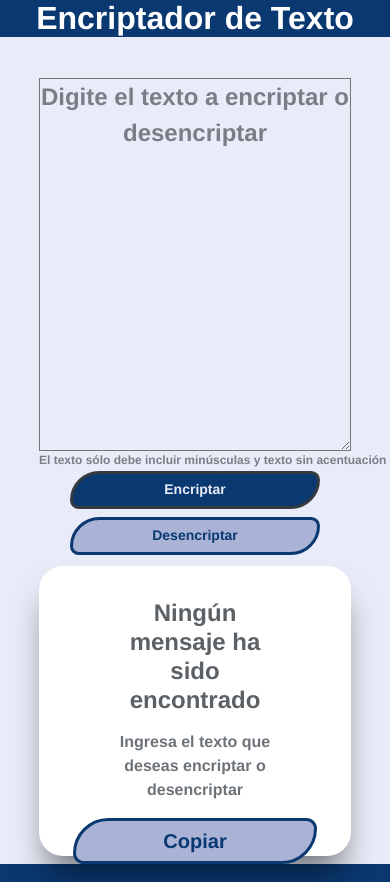
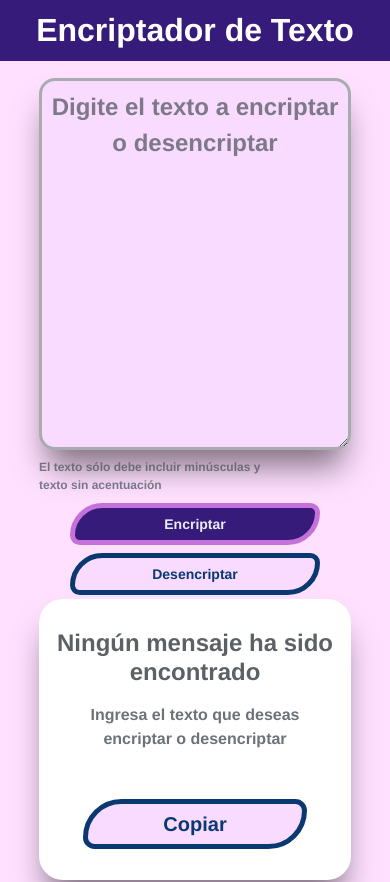
Before and after one commit to sileneg/encriptador-texto, a plain HTML site: page index.html in a window 390 px wide. Shown: the top 882 px of the page. Drawn offline with Linux system fonts and the light colour scheme.

Commit message:
Se hizo modificaciones en el scrip.js y style.css

```diff
--- a/script.js
+++ b/script.js
@@ -1,12 +1,3 @@
-document.addEventListener("DOMContentLoaded", function() {
-    const textarea = document.getElementById("texto");
-    const initialPlaceholder = "Digite el texto a encriptar o desencriptar";
-
-    textarea.addEventListener("focus", function() {
-        textarea.placeholder = initialPlaceholder;
-    });
-});
-
 function fnencriptar() {
     const texto = document.getElementById("texto").value.trim();
     const mensajeEncrip = document.getElementById("mensaje-encrip");
@@ -16,24 +7,22 @@ function fnencriptar() {
     const copiarTextoBtn = document.querySelector(".copiar-texto");
     const textarea = document.getElementById("texto");
 
-    // Validar entrada de texto
     if (texto === "") {
         textarea.placeholder = "Debe ingresar un texto para encriptar";
         return;
     }
 
     if (!/^[a-z ]+$/.test(texto)) {
-        textarea.value = ""; // Borrar el texto
+        textarea.value = "";
         textarea.placeholder = "Solo se aceptan letras minúsculas sin acentos ni caracteres especiales.";
         return;
     }
 
-    // Ocultar imagen
     muneco.style.display = "none";
     mensajeEncrip.style.display = "flex";
-    mensajeEncrip.style.alignItems = "center";
+    mensajeEncrip.style.alignItems = "flex-start";
+    document.querySelector('.text-encriptado').style.justifyContent = 'flex-start';
 
-    // Mostrar texto encriptado
     let textoEncriptado = texto.replace(/e/g, "enter")
                                .replace(/i/g, "imes")
                                .replace(/a/g, "ai")
@@ -42,7 +31,6 @@ function fnencriptar() {
     tituloMensaje.textContent = "Texto Encriptado con éxito";
     textoInicial.textContent = textoEncriptado;
 
-    // Mostrar botón de copiar
     copiarTextoBtn.style.display = "block";
 }
 
@@ -55,24 +43,22 @@ function fndesencriptar() {
     const copiarTextoBtn = document.querySelector(".copiar-texto");
     const textarea = document.getElementById("texto");
 
-    // Validar entrada de texto
     if (texto === "") {
         textarea.placeholder = "Debe ingresar un texto para desencriptar";
         return;
     }
 
     if (!/^[a-z ]+$/.test(texto)) {
-        textarea.value = ""; // Borrar el texto
+        textarea.value = "";
         textarea.placeholder = "Solo se aceptan letras minúsculas sin acentos ni caracteres especiales.";
         return;
     }
 
-    // Ocultar imagen
     muneco.style.display = "none";
     mensajeEncrip.style.display = "flex";
-    mensajeEncrip.style.alignItems = "center";
+    mensajeEncrip.style.alignItems = "flex-start";
+    document.querySelector('.text-encriptado').style.justifyContent = 'flex-start';
 
-    // Mostrar texto desencriptado
     let textoDesencriptado = texto.replace(/enter/g, "e")
                                   .replace(/imes/g, "i")
                                   .replace(/ai/g, "a")
@@ -81,13 +67,29 @@ function fndesencriptar() {
     tituloMensaje.textContent = "Texto Desencriptado";
     textoInicial.textContent = textoDesencriptado;
 
-    // Mostrar botón de copiar
     copiarTextoBtn.style.display = "block";
 }
 
 function fncopiar() {
     const textoInicial = document.getElementById("texto-inicial").textContent;
-    navigator.clipboard.writeText(textoInicial).then(() => {
-        alert("Texto copiado al portapapeles");
-    });
+    if (navigator.clipboard) {
+        navigator.clipboard.writeText(textoInicial).then(() => {
+            alert("Texto copiado");
+        }).catch(err => {
+            console.error('Error al copiar el texto: ', err);
+        });
+    } else {
+        const textArea = document.createElement("textarea");
+        textArea.value = textoInicial;
+        document.body.appendChild(textArea);
+        textArea.focus();
+        textArea.select();
+        try {
+            document.execCommand('copy');
+            alert('Texto copiado');
+        } catch (err) {
+            console.error('Error al copiar el texto: ', err);
+        }
+        document.body.removeChild(textArea);
+    }
 }
--- a/style.css
+++ b/style.css
@@ -11,36 +11,42 @@ html, body {
 
 .titulo{
     width: 100vw;
-    height: 7vh;
-    background-color: #0A3871;
+    height: 9vh;
+    background-color: #371b7a;
     color: #fff;
 }
 
 .titulo-encriptador{
     text-align: center;
     font-family: 'Franklin Gothic Medium', 'Arial Narrow', Arial, sans-serif;
+    padding: 12px;
 }
 
 .contenedor{
     position: relative;
     width: 100vw;
     height: 75vh;
-    background-color: #E9ECF8;
-
+    background-color: #ffe0ff;
 }
 
-.texto-encriptado{
+.texto-encriptado {
     position: absolute;
     width: 42%;
     height: 50%;
     left: 12%;
     top: 15%;
+    border:3px solid #a9acaf;
+    box-shadow: 0rem 1.5rem 2rem -0.5rem rgba(0, 0, 0, 0.5);
+    border-radius: 1rem;
     font-family: 'Franklin Gothic Medium', 'Arial Narrow', Arial, sans-serif;
     font-style: normal;
     font-weight: bold;
     font-size: 1.5rem;
-    background-color: #E9ECF8;
+    background-color: #f8dbfe;
     line-height: 150%;
+    padding: 0.5rem;
+    box-sizing: border-box;
+    text-align: left;
 }
 
 .texto-encriptado::placeholder{
@@ -51,7 +57,6 @@ html, body {
 
 .texto-encriptado:focus, .texto-encriptado:active {
     outline: none;
-    border: none;
 }
 
 .restricciones{
@@ -64,7 +69,6 @@ html, body {
     padding: 0;
     left: 12%;
     top: 67%;
-
 }
 
 .restricciones p{
@@ -95,9 +99,10 @@ html, body {
     align-items: center;
     justify-content: center;
     border-radius:  50px 15px 50px;
+    border: 5px solid #c472d9;
     padding: 1rem;
     width: 25%;
-    background-color: #0A3871;
+    background-color:#371b7a;
     color: #E9ECF8;
     font-family: 'Franklin Gothic Medium', 'Arial Narrow', Arial, sans-serif;
     font-size: 1.25rem;
@@ -105,7 +110,6 @@ html, body {
     font-style: normal;
     text-align: center;
     line-height: 1.1875rem;
-    border: 3px solid #343A40;
     gap: 0.5rem;
  }
 
@@ -116,7 +120,7 @@ html, body {
     box-sizing: border-box;
     padding: 1rem;
     width: 25%;
-    background-color: #AAB2D5;
+    background-color: #f8dbfe;
     color: #0A3871;
     font-family: 'Franklin Gothic Medium', 'Arial Narrow', Arial, sans-serif;
     font-size: 1.25rem;
@@ -125,43 +129,41 @@ html, body {
     text-align: center;
     line-height: 1.1875rem;
     gap: 0.5rem;
-    border: 3px solid #0A3871;
+    border: 5px solid #0A3871;
  }
 
  .encriptar:hover, .desencriptar:hover{
     margin: 0.5%;
     width: 22%;
     padding: 0.75rem;
-    box-sizing: border-box; /* Incluye padding y border en el ancho total */
-
+    box-sizing: border-box;
  }
 
-.text-encriptado{
+ .text-encriptado {
     position: absolute;
     display: flex;
+    flex-direction: column;
     justify-content: center;
+    align-items: center;
     width: 22%;
     height: 90%;
     left: 65%;
-    top:5% ;
+    top: 5%;
     background-color: #fff;
-    box-shadow: 0rem  1.5rem 2rem -0.5rem  rgba(0, 0, 0, 0.5);
+    box-shadow: 0rem 1.5rem 2rem -0.5rem rgba(0, 0, 0, 0.5);
     border-radius: 1.5rem;
+    padding: 1rem;
 }
 
-.mensaje-encriptar{
-    position: absolute;
+.mensaje-encriptar {
     display: flex;
+    flex-direction: column;
     align-items: center;
-    flex-direction: column;
     justify-content: center;
     width: 100%;
-    padding: 0.25rem;
-    top: 63%;
     gap: 1rem;
     text-align: center;
 }
-
 
 .mensaje-encriptar h2{
     text-align: center;
@@ -172,8 +174,8 @@ html, body {
     line-height: 120%;
     color: #343A40;
     opacity: 0.8;
-    width: 60%;
-
+    width: 100%;
+    margin: 0;
 }
 
 .mensaje-encriptar p{
@@ -185,42 +187,44 @@ html, body {
     line-height: 150%;
     color: #495057;
     opacity: 0.8;
-    width: 60%;
+    width: 100%;
+    margin: 0;
 }
 
-.copiar-texto{
-    align-items: center;
+.copiar-texto {
+    align-self: center;
     justify-content: center;
-    border-radius:  50px 15px 50px;
+    border-radius: 50px 15px 50px;
     padding: 0.75rem;
-    width: 35%;
-    background-color: #AAB2D5;
+    width: 50%;
+    background-color:#f8dbfe;
     color: #0A3871;
     font-family: 'Franklin Gothic Medium', 'Arial Narrow', Arial, sans-serif;
     font-size: 1.25rem;
     font-weight: bold;
-    font-style: normal;
     text-align: center;
     line-height: 1rem;
-    border: 3px solid #0A3871;
+    border: 5px solid #0A3871;
+    margin-top: 2rem;
+    transition: none;
 }
 
 .copiar-texto:hover{
     margin: 0.5%;
-    width: 28%;
+    width: 45%;
     padding: 0.75rem;
     box-sizing: border-box;
 }
 
 .text-encriptado img{
-    position: absolute;
-    width: 90%;
-    height: 50%;
-    top: 10%;
+    display: block;
+    width: 100%;
+    max-height: 50%;
+    transition: display 0.3s ease-in-out;
 }
 
 .footer-contenedor {
-    background-color: #0A3871;
+    background-color:#371b7a;
     color: #fff;
     padding: 1rem;
     text-align: center;
@@ -255,6 +259,7 @@ html, body {
     font-size: 1rem;
     font-weight: bold;
     top:5%;
+    margin: 3px;
 }
 
 @media (max-width: 48em){
@@ -264,19 +269,19 @@ html, body {
     }
 
     .contenedor{
+        width: 100%;
         display: flex;
         flex-direction: row;
-        min-height: calc(102vh - 7vh - 15vh); /* Asegurar que contenedor tome el espacio necesario */
+        min-height: calc(102vh - 7vh - 15vh);
     }
 
     .encriptador-texto{
-        width: 100%;
+        width: 90%;
     }
 
     .texto-encriptado{
-        width: 80%;
+        width: 77%;
         height: 45%;
-        left: 10%;
         top: 5%;
     }
 
@@ -326,13 +331,13 @@ html, body {
     }
 
     .copiar-texto{
-        width: 48%;
+        width: 40%;
         top: 0;
     }
 
     .copiar-texto:hover{
         margin: 0.3%;
-        width: 46%;
+        width: 35%;
         padding: 0.75rem;
     }
 
@@ -345,7 +350,7 @@ html, body {
 
 @media (max-width: 30em){
     .titulo{
-        width: 100%;
+       width: 100%;
        height: 6%;
     }
 
@@ -353,27 +358,28 @@ html, body {
         width: 100%;
         display: flex;
         flex-direction: row;
-        min-height: calc(110vh - 7vh - 5vh); /* Asegurar que contenedor tome el espacio necesario */
+        min-height: calc(110vh - 7vh - 5vh);
     }
 
     .encriptador-texto{
-        width: 100%;
+        width: 80%;
     }
 
     .texto-encriptado{
         width: 80%;
         height: 45%;
         left: 10%;
-        top: 5%;
+        top: 2%;
     }
 
     .restricciones{
         width: 80%;
         left: 10%;
-        top: 50%;
+        top: 48%;
     }
 
     .restricciones p{
+        width: 80%;
         font-size: 0.75rem;
     }
 
@@ -382,7 +388,7 @@ html, body {
         align-items: center;
         width: 80%;
         left: 10%;
-        top: 52%;
+        top: 53%;
     }
 
     .encriptar, .desencriptar{
@@ -404,9 +410,9 @@ html, body {
 
     .text-encriptado{
         width: 80%;
-        height: 35%;
+        height: 34%;
         left: 10%;
-        top: 64%;
+        top: 65%;
     }
 
     .mensaje-encriptar{
@@ -433,10 +439,9 @@ html, body {
     }
 
     .footer-contenedor{
-        width: 100%;
+        width:100%;
         height: 5%;
         left: 10%;
         min-height: calc(10vh - 7vh - 5vh);
-
     }
 }
```
